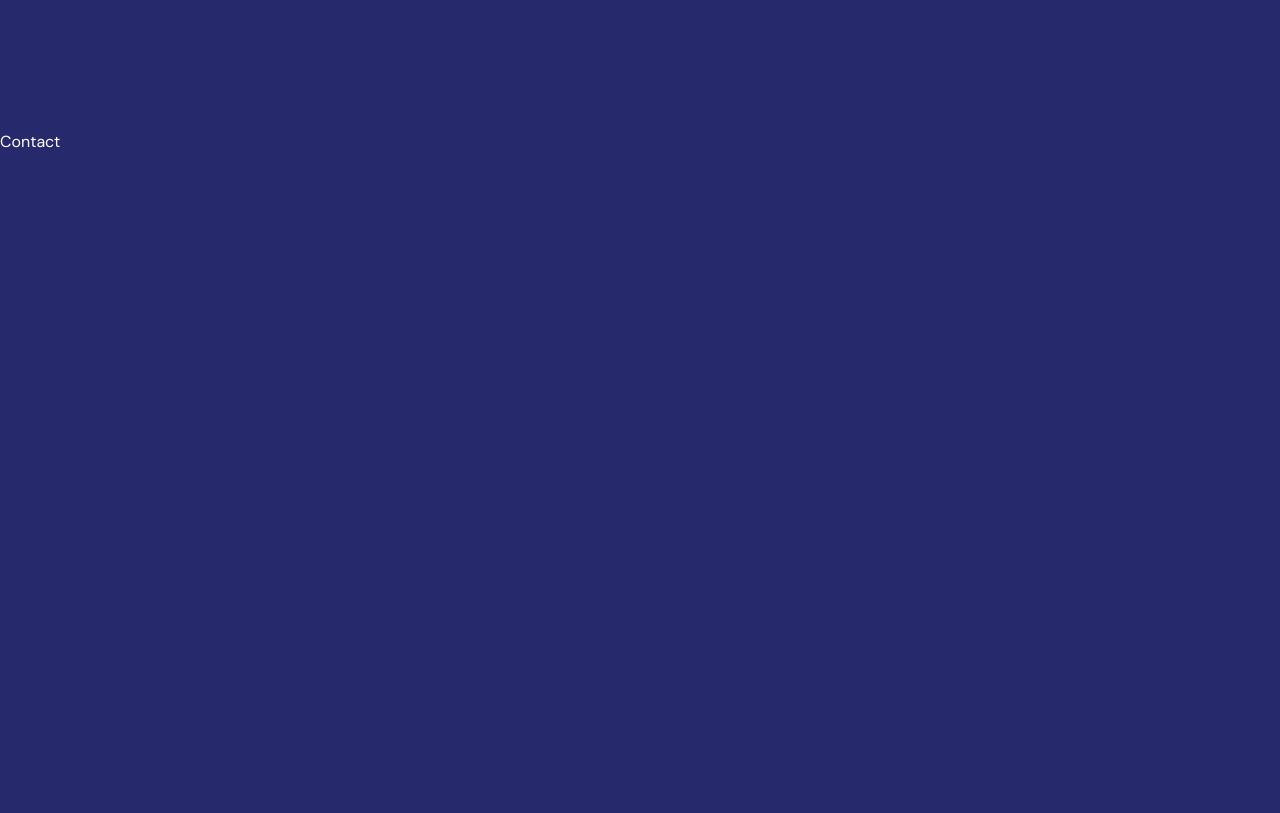
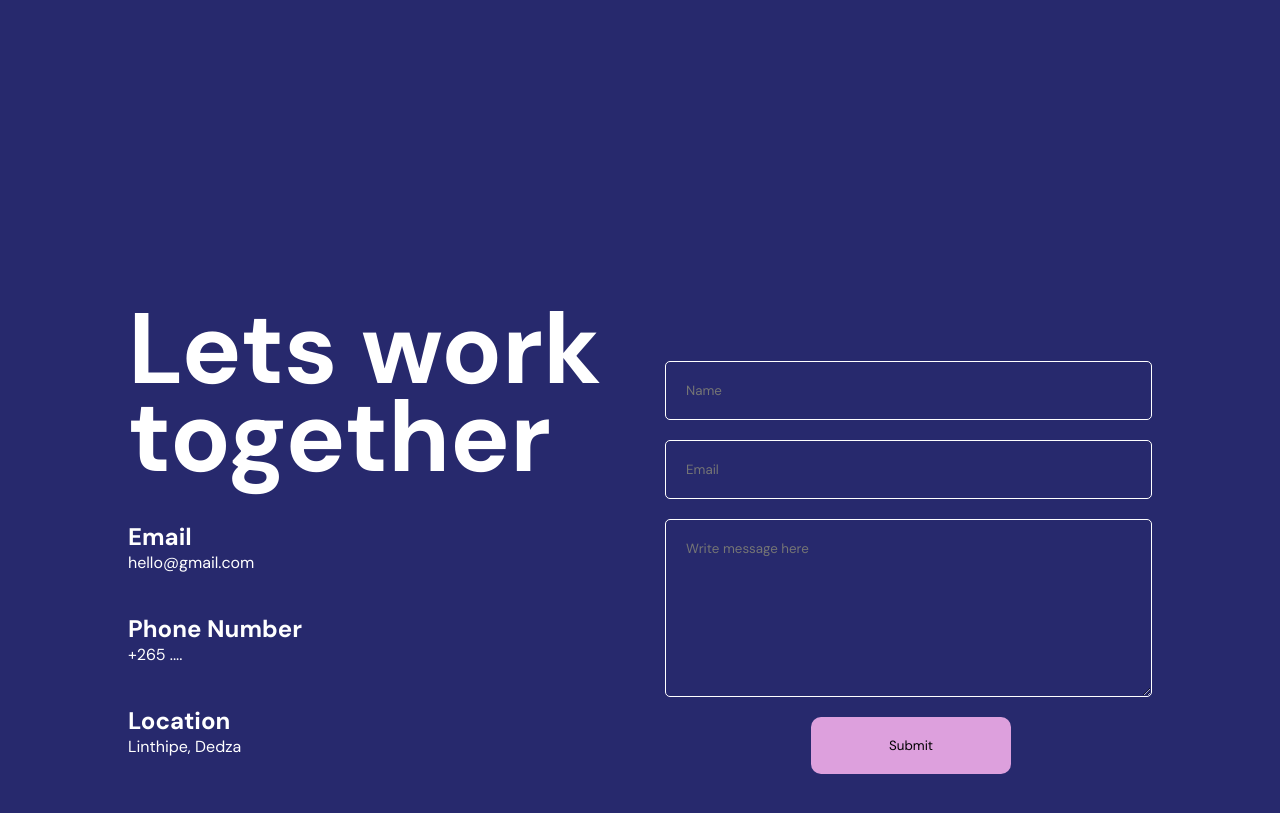
Before and after one commit to MwaiwathuChatha/Personalized-Portfolio-Website, a React (Vite) app: page / in a window 1280 px wide. Shown: the part 5622-6435 px from the top of the page. Built offline with nearby package versions, Linux system fonts and the light colour scheme.

Commit message:
More changes

```diff
--- a/src/App.jsx
+++ b/src/App.jsx
@@ -3,6 +3,7 @@ import Navbar from "./components/navbar/Navbar"
 import Banner from "./components/Banner/Banner"
 import Parallax from "./components/parallax/Parallax"
 import Portfolio from "./components/portfolio/Portfolio"
+import Contact from "./components/contact/Contact"
 function App() {
   return (
     <div>
@@ -16,7 +17,9 @@ function App() {
        {/*we will create our sections inside our portfolio component */}
        <Portfolio />
 
-        <section id="Contact">Contact</section>
+        <section id="Contact">
+          <Contact />
+        </section>
 
     </div>
 
--- /dev/null
+++ b/src/components/contact/Contact.jsx
@@ -0,0 +1,50 @@
+import "./contact.scss"
+import { motion } from "framer-motion"
+
+const variants = {
+    initial: {
+        y: 500,
+        opacity: 0,
+    },
+    animate: {
+        y: 0,
+        opacity: 1,
+        transition: {
+            duration: 0.5,
+            staggerChildren: 0.1,
+        },
+    },
+};
+
+
+const Contact = () => {
+    return (
+        <motion.div className="contact" variants={variants} initial="initial" whileInView="animate">
+            <motion.div className="textContainer" variants={variants}>
+                <motion.h1 variants={variants}>Lets work together</motion.h1>
+                <motion.div variants={variants} className="item">
+                    <h2>Email</h2>
+                    <span>hello@gmail.com</span>
+                </motion.div>
+                <motion.div variants={variants} className="item">
+                    <h2>Phone Number</h2>
+                    <span>+265 ....</span>
+                </motion.div>
+                <motion.div variants={variants} className="item">
+                    <h2>Location</h2>
+                    <span>Linthipe, Dedza</span>
+                </motion.div>
+            </motion.div>
+            <div className="formContainer">
+                <form>
+                    <input type="text" required placeholder="Name" />
+                    <input type="email" required placeholder="Email" />
+                    <textarea rows={8} placeholder="Write message here" />
+                    <button>Submit</button>
+                </form>
+            </div>
+        </motion.div>
+    )
+}
+
+export default Contact
--- /dev/null
+++ b/src/components/contact/contact.scss
@@ -0,0 +1,55 @@
+.contact {
+  height: 100%;
+  max-width: 1366px;
+  margin: auto;
+  display: flex;
+  align-items: center;
+  gap: 50px;
+  padding: 10%;
+
+  .textContainer {
+    flex: 1;
+    display: flex;
+    flex-direction: column;
+    gap: 40px;
+
+    h1 {
+      font-size: 100px;
+      line-height: 88px;
+    }
+
+    span {
+      font: weight 300px;
+    }
+  }
+  .formContainer {
+    flex: 1;
+    position: relative;
+
+    form {
+        padding-top: 15%;
+      display: flex;
+      flex-direction: column;
+      gap: 20px;
+
+      input,
+      textarea {
+        padding: 20px;
+        background-color: transparent;
+        border: 1px solid white;
+        color: white;
+        border-radius: 5px;
+      }
+      button{
+        background-color:plum;
+        border: none;
+        padding: 20px;
+        border-radius: 10px;
+        width: 200px;
+        cursor: pointer;
+        margin-left: 30%;
+
+      }
+    }
+  }
+}
```
Also changed, not shown: src/assets/icon-office-phone.svg (added), src/assets/icon-user-profile.svg (added).
